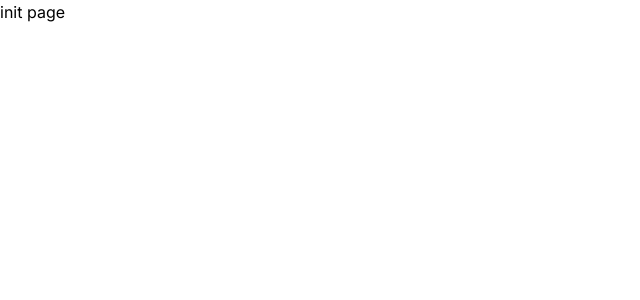
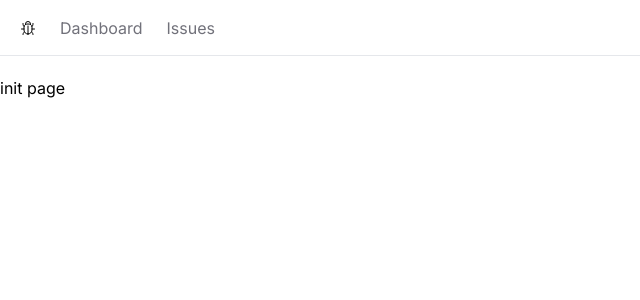
Before and after one commit to danishsheikh1122/issueTrackerFulltackApp, a Next.js app: page / in a window 1280 px wide. Shown: the top 300 px of the page, without its empty margins (0-640 px from the left). Built offline with nearby package versions, Linux system fonts and the light colour scheme.

Commit message:
navbar implemented

```diff
--- /dev/null
+++ b/app/NavBar.tsx
@@ -0,0 +1,36 @@
+import React from "react";
+import Link from "next/link";
+import { IoBugOutline } from "react-icons/io5";
+const NavBar = () => {
+  const links = [
+    {
+      name: "Dashboard",
+      href: "/",
+    },
+
+    {
+      name: "Issues",
+      href: "/issues",
+    },
+  ];
+  return (
+    <nav className="flex space-x-6 border-b mb-5 px-5 h-14 items-center">
+      <Link href="/">
+        <IoBugOutline />
+      </Link>
+      <ul className="flex space-x-6">
+          {links.map((link) => (
+            <Link
+              key={link.href}
+              href={link.href}
+              className="text-zinc-500 hover:text-zinc-800 capitalize transition-colors "
+            >
+              {link.name}
+            </Link>
+          ))}
+       </ul>
+    </nav>
+  );
+};
+
+export default NavBar;
--- a/app/layout.tsx
+++ b/app/layout.tsx
@@ -1,7 +1,7 @@
 import type { Metadata } from "next";
 import { Inter } from "next/font/google";
 import "./globals.css";
-
+import NavBar from './NavBar'
 const inter = Inter({ subsets: ["latin"] });
 
 export const metadata: Metadata = {
@@ -16,7 +16,13 @@
 }>) {
   return (
     <html lang="en">
-      <body className={inter.className}>{children}</body>
+      <body className={inter.className}>
+        <NavBar></NavBar>
+        <main>
+
+        {children}
+        </main>
+        </body>
     </html>
   );
 }
```
Also changed, not shown: package.json (+5 -4 lines), 2 other files (tests, documents, lock files or other folders).
